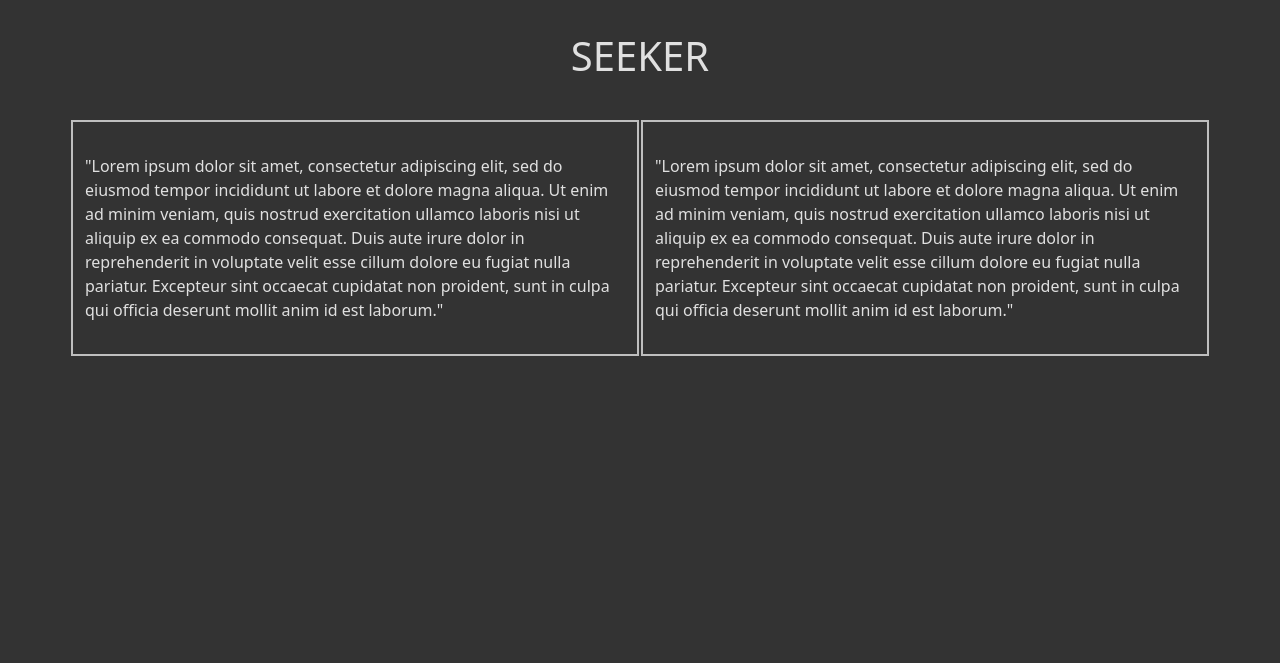
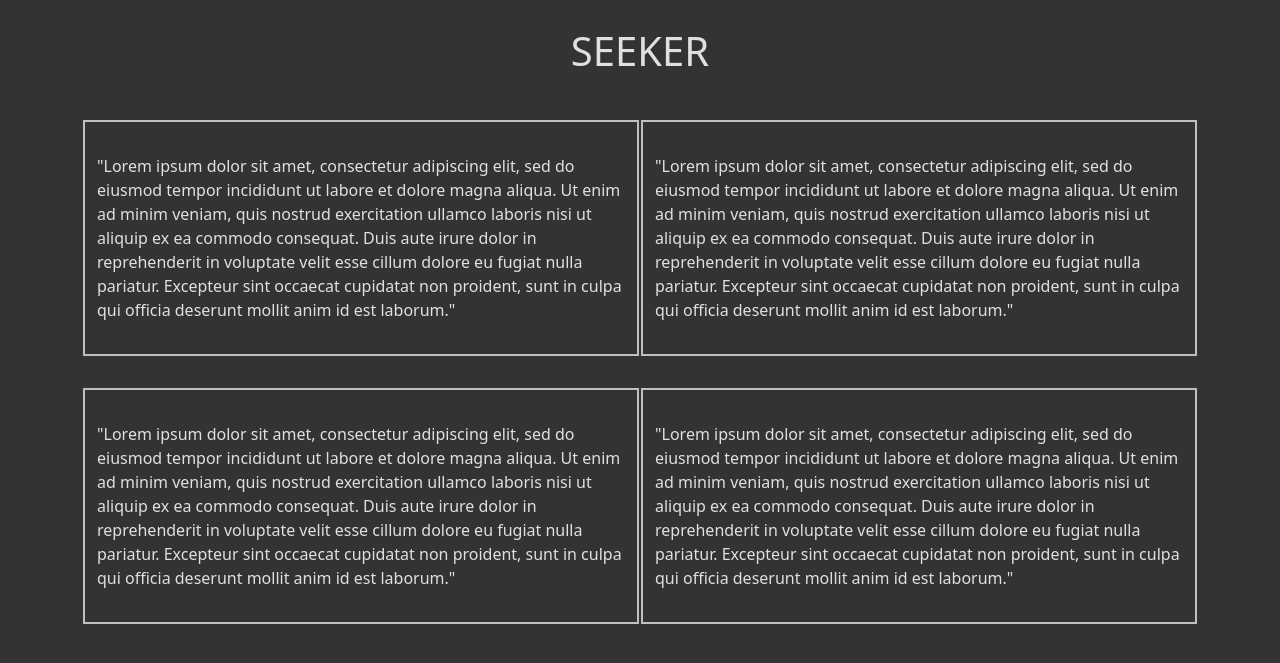
Before and after one commit to Wolfed9902/Seeker, a Flask app: page / in a window 1280 px wide. Shown: the part 56-719 px from the top of the page. Run offline with Flask 2, Linux system fonts and the light colour scheme.

Commit message:
Add additional row to home.html

```diff
--- a/seeker/templates/home.html
+++ b/seeker/templates/home.html
@@ -3,9 +3,10 @@
 {% block body %}
 <div class="container">
   <div class="text-center home-title">
-    <h1> SEEKER </h1>
+    <h1 class = title-text> SEEKER </h1>
   </div>
 </div>
+<div class="container">
   <div class="container">
     <div class="row">
       <div class="col home-content">
@@ -21,5 +22,20 @@
          non proident, sunt in culpa qui officia deserunt mollit anim id est laborum."
         </div>
       </div>
+      <div class="row">
+        <div class="col home-content">
+          "Lorem ipsum dolor sit amet, consectetur adipiscing elit, sed do eiusmod tempor incididunt ut labore et dolore magna aliqua.
+          Ut enim ad minim veniam, quis nostrud exercitation ullamco laboris nisi ut aliquip ex ea commodo consequat. Duis aute irure
+          dolor in reprehenderit in voluptate velit esse cillum dolore eu fugiat nulla pariatur. Excepteur sint occaecat cupidatat
+          non proident, sunt in culpa qui officia deserunt mollit anim id est laborum."
+         </div>
+         <div class="col home-content">
+           "Lorem ipsum dolor sit amet, consectetur adipiscing elit, sed do eiusmod tempor incididunt ut labore et dolore magna aliqua.
+           Ut enim ad minim veniam, quis nostrud exercitation ullamco laboris nisi ut aliquip ex ea commodo consequat. Duis aute irure
+           dolor in reprehenderit in voluptate velit esse cillum dolore eu fugiat nulla pariatur. Excepteur sint occaecat cupidatat
+           non proident, sunt in culpa qui officia deserunt mollit anim id est laborum."
+          </div>
+        </div>
+  </div>
 </div>
 {% endblock %}
```
Lines whose indentation alone changed are shown as unchanged.
